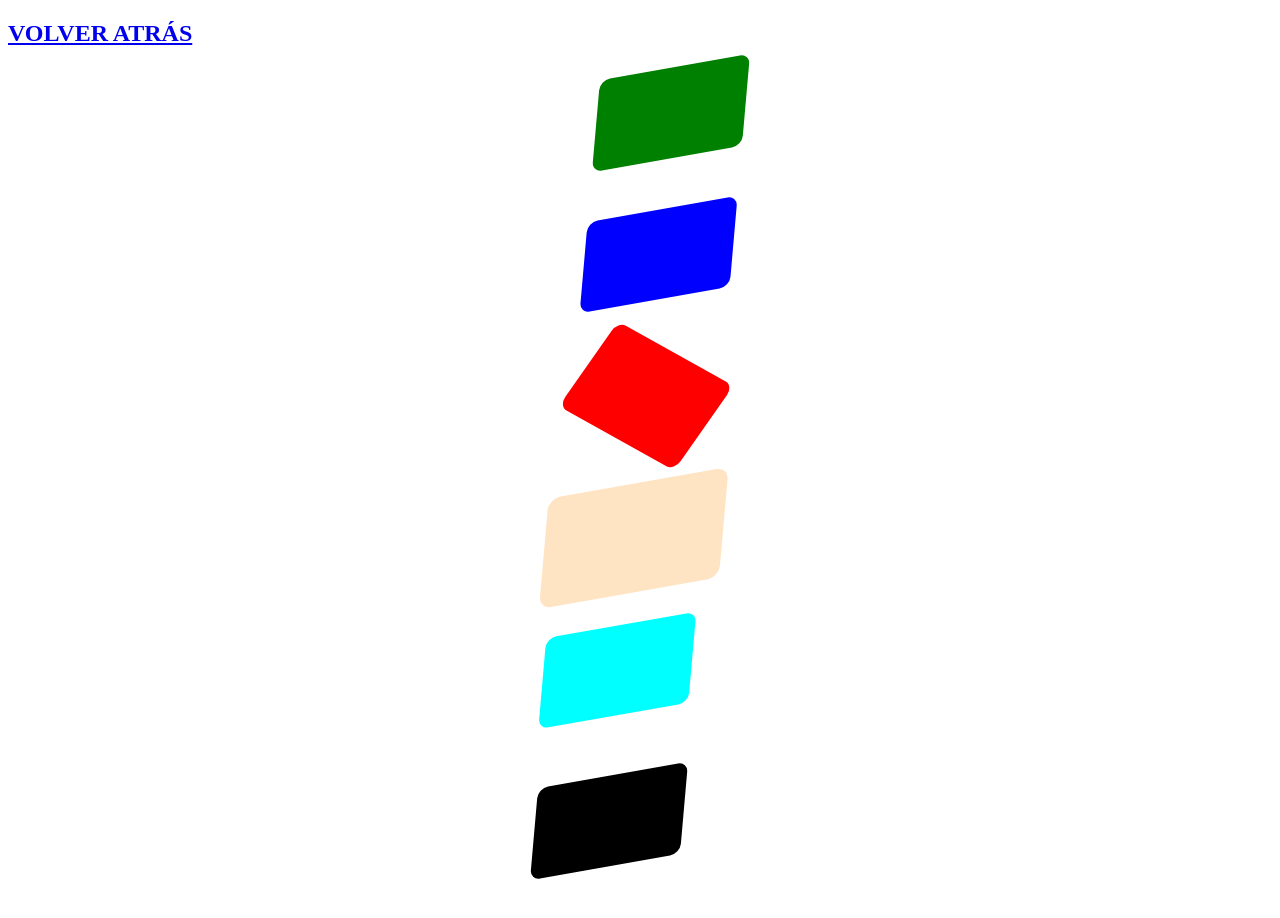
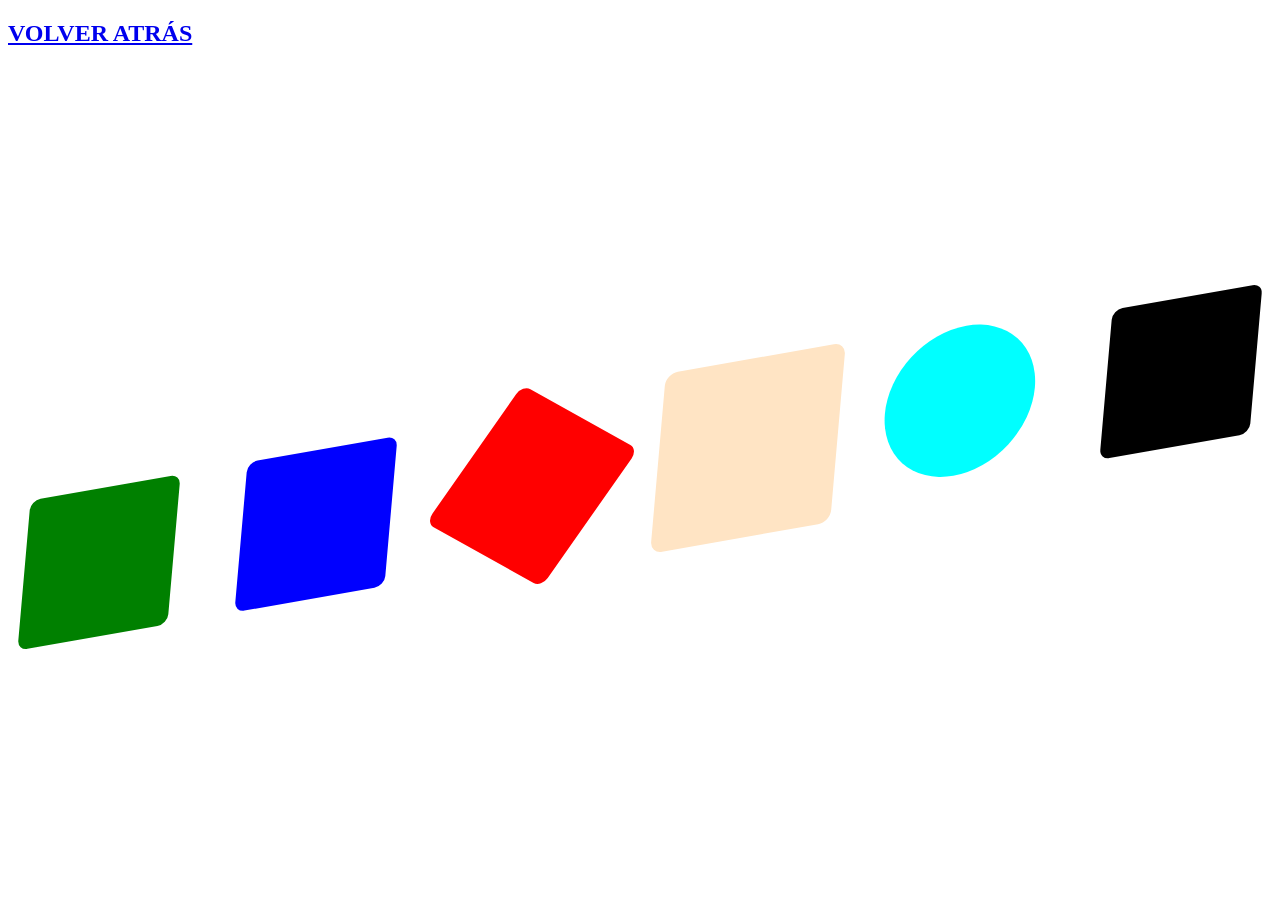
Before and after one commit to Joseph-Mamian/Mantenimiento-viernes-, a plain HTML site: page html/flexbox.html in a window 1280 px wide. Shown: the top 918 px of the page. Drawn offline with Linux system fonts and the light colour scheme.

Commit message:
learnig property flexbox and transform css

```diff
--- a/html/flexbox.html
+++ b/html/flexbox.html
@@ -12,11 +12,11 @@
             display: grid;
             /* place-items: center; */
             display: flex;
-            justify-content: center;
+            justify-content: space-evenly;
             align-items: center;
             gap: 50px;
             flex-wrap: nowrap;
-            flex-direction: column-reverse;
+            flex-direction: row-reverse;
             transform: skew(-5deg,-10deg);
         }
         div#son, #son_one,#son_two,#son_three,#son_four,#son_five{
@@ -27,6 +27,7 @@
         }
         #son_one{
             background-color: aqua;
+            border-radius: 50%;
             transform: translate(-5px,-10px);
         }
         #son_two{
```
